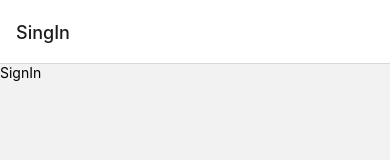
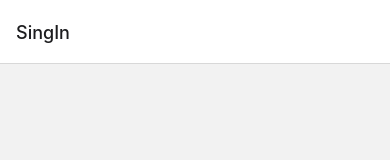
Before and after one commit to eltonCasacio/webgaz-mobile, a React Native app: screen /SingIn in a window 390 px wide. Shown: the top 160 px of the page. Built offline with nearby package versions, Linux system fonts and the light colour scheme.

Commit message:
chore: :heavy_plus_sign: add styled-component

```diff
--- a/package.json
+++ b/package.json
@@ -13,11 +13,14 @@
     "@react-navigation/native": "^6.0.6",
     "@react-navigation/native-stack": "^6.2.5",
     "@react-navigation/stack": "^6.0.11",
+    "@types/styled-components": "^5.1.17",
+    "@types/styled-components-react-native": "^5.1.3",
     "react": "17.0.2",
     "react-native": "0.66.3",
     "react-native-elements": "^3.4.2",
     "react-native-safe-area-context": "^3.3.2",
-    "react-native-screens": "^3.10.1"
+    "react-native-screens": "^3.10.1",
+    "styled-components": "^5.3.3"
   },
   "devDependencies": {
     "@babel/core": "^7.16.0",
--- a/src/pages/SingIn/index.tsx
+++ b/src/pages/SingIn/index.tsx
@@ -1,14 +1,9 @@
 import React from 'react';
-import {View, StyleSheet, Text} from 'react-native';
+import {Text} from 'react-native-elements';
+import * as S from './styles';
 
 const SignIn = () => {
-  return (
-    <View>
-      <Text>SignIn</Text>
-    </View>
-  );
+  return <S.Wrapper></S.Wrapper>;
 };
 
-const styles = StyleSheet.create({});
-
 export default SignIn;
--- a/src/pages/SingIn/styles.tsx
+++ b/src/pages/SingIn/styles.tsx
@@ -0,0 +1,3 @@
+import styled from 'styled-components/native'
+
+export const Wrapper = styled.View``
```
Also changed, not shown: 2 other files (tests, documents, lock files or other folders).
